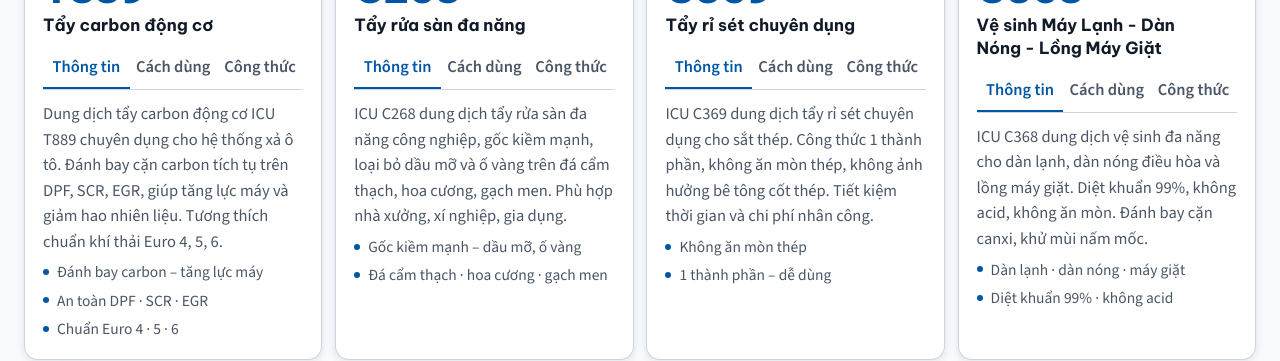
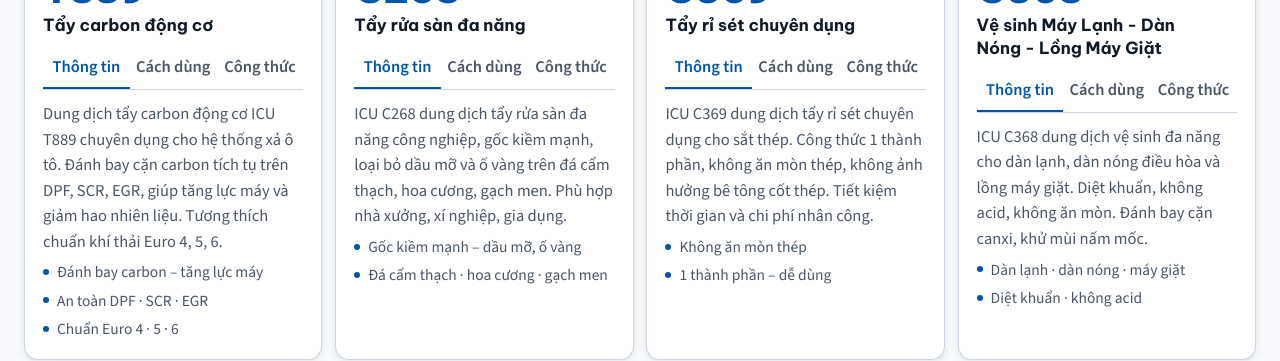
Before and after one commit to DavidThoai/icu-pro-vn, a React (Vite) app: page / in a window 1280 px wide. Shown: the part 1200-1561 px from the top of the page. Built offline with nearby package versions, Linux system fonts and the light colour scheme.

Commit message:
Xoa claim diet khuan 99% va 99,9% (chua co ho so kiem nghiem); form lien he tu mo email soan san khi submit

```diff
--- a/src/components/contact.jsx
+++ b/src/components/contact.jsx
@@ -21,6 +21,7 @@
     ? 'Số điện thoại chưa đúng — ví dụ: 0912 345 678 hoặc +84 912 345 678.'
     : ''
   const hasErrors = Boolean(nameError || phoneError)
+  const mailtoUrl = `mailto:danghanco.ltd.hcm@gmail.com?subject=${encodeURIComponent('Tư vấn sản phẩm ICU — ' + values.name.trim())}&body=${encodeURIComponent('Họ tên: ' + values.name.trim() + '\nSố điện thoại: ' + values.phone.trim() + '\nMục cần tư vấn: ' + NEED_LABELS[values.need] + '\n\n(Gửi từ trang web icu.pro.vn)')}`
 
   // Errors appear only after the field is blurred (or submit is attempted),
   // and clear immediately once the value becomes valid again.
@@ -38,7 +39,10 @@
   const onSubmit = (e) => {
     e.preventDefault()
     setSubmitTried(true)
-    if (!hasErrors) setSent(true)
+    if (!hasErrors) {
+      setSent(true)
+      setTimeout(() => { window.location.href = mailtoUrl }, 300)
+    }
   }
 
   return (
@@ -83,16 +87,14 @@
         <div className="form-card">
           {sent ? (
             <div className="form-success" role="status">
-              <p className="ok-title">Hoàn tất — gửi thông tin qua kênh phù hợp</p>
+              <p className="ok-title">Hoàn tất — thông tin đã được soạn sẵn</p>
               <p>
-                Cảm ơn {values.name.trim()}! Để ICU phản hồi nhanh nhất, vui lòng gửi
-                thông tin qua một trong các kênh bên dưới:
+                Cảm ơn {values.name.trim()}! Ứng dụng email của bạn đã được mở với nội
+                dung soạn sẵn — chỉ cần bấm Gửi là ICU nhận được ngay. Bạn cũng có thể
+                liên hệ nhanh qua Zalo hoặc điện thoại bên dưới:
               </p>
-              <a
-                className="btn btn-accent btn-block"
-                href={`mailto:danghanco.ltd.hcm@gmail.com?subject=${encodeURIComponent('Tư vấn sản phẩm ICU — ' + values.name.trim())}&body=${encodeURIComponent('Họ tên: ' + values.name.trim() + '\nSố điện thoại: ' + values.phone.trim() + '\nMục cần tư vấn: ' + NEED_LABELS[values.need] + '\n\n(Gửi từ trang web icu.pro.vn)')}`}
-              >
-                Gửi qua Email (soạn sẵn nội dung)
+              <a className="btn btn-accent btn-block" href={mailtoUrl}>
+                Gửi lại qua Email (soạn sẵn nội dung)
               </a>
               <a
                 className="btn btn-block btn-zalo"
@@ -184,9 +186,9 @@
               </div>
 
               <button type="submit" className="btn btn-accent btn-block btn-send">
-                TIẾP TỤC — CHỌN KÊNH LIÊN HỆ
+                GỬI THÔNG TIN CHO ICU
               </button>
-              <p className="form-note">Nhập thông tin, sau đó gửi qua Email / Zalo / điện thoại để ICU tư vấn trực tiếp.</p>
+              <p className="form-note">Bấm gửi — thông tin sẽ được soạn sẵn vào email gửi tới ICU. Bạn cũng có thể nhắn Zalo hoặc gọi trực tiếp.</p>
             </form>
           )}
         </div>
--- a/src/components/formula.jsx
+++ b/src/components/formula.jsx
@@ -32,7 +32,7 @@
       {
         name: 'C368 — Vệ sinh Máy Lạnh - Dàn Nóng - Lồng Máy Giặt',
         who: 'C368',
-        desc: 'Dung dịch gốc kiềm cao, không acid, an toàn cho nhôm và đồng. Kết hợp chất diệt khuẩn (quaternary ammonium compound) diệt 99% vi khuẩn, nấm mốc. Đánh bay cặn canxi (limescale) trên dàn lạnh, dàn nóng. Khử mùi nấm mốc bằng enzym phân giải.',
+        desc: 'Dung dịch gốc kiềm cao, không acid, an toàn cho nhôm và đồng. Kết hợp chất diệt khuẩn (quaternary ammonium compound) diệt vi khuẩn, nấm mốc. Đánh bay cặn canxi (limescale) trên dàn lạnh, dàn nóng. Khử mùi nấm mốc bằng enzym phân giải.',
         ph: 'pH 10.5–11.5',
         temp: 'Pha 1:1 đến 1:6',
         ingredients: 'Kiềm hữu cơ, QAC (chất diệt khuẩn), enzym phân giải, chất bám dính, nước tinh khiết.',
@@ -108,7 +108,7 @@
       {
         name: 'FURRYSHINE - Enzyme Khử Mùi Nước Tiểu (Pet)',
         who: 'FURRYSHINE',
-        desc: 'Diệt khuẩn 99% bằng hợp chất amoni bậc 4 (QAC) nồng độ an toàn, không để lại hóa chất độc hại khi thú cưng liếm. Dùng cho sàn nhà, chuồng nuôi, khu vực ăn uống. Hương tràm trà dịu nhẹ.',
+        desc: 'Diệt khuẩn bằng hợp chất amoni bậc 4 (QAC) nồng độ an toàn, không để lại hóa chất độc hại khi thú cưng liếm. Dùng cho sàn nhà, chuồng nuôi, khu vực ăn uống. Hương tràm trà dịu nhẹ.',
         ph: 'pH 7.5–8.5',
         temp: 'Pha 10 ml / 1 lít nước, không cần xả lại',
         ingredients: 'QAC (chất diệt khuẩn), tinh dầu tràm trà, chất hoạt động bề mặt thực vật, nước tinh khiết.',
--- a/src/components/petcare.jsx
+++ b/src/components/petcare.jsx
@@ -23,7 +23,7 @@
 
 const reviews = [
   { name: 'Minh Anh', pet: 'Poodle · 3 tuổi', text: 'Boss hết hôi sau 2 lần tắm. Lông mềm không bị xơ, mùi tràm trà dễ chịu.', before: 'Lông rối, có mùi', after: 'Lông mềm, sạch khuẩn' },
-  { name: 'Trần Hoàng', pet: 'Mèo Anh lông ngắn · 2 tuổi', text: 'Sàn nhà sạch không để lại hóa chất, mèo liếm an toàn. Rất yên tâm.', before: 'Sàn có vết ố, mùi', after: 'Sàn sạch, khử mùi 99%' },
+  { name: 'Trần Hoàng', pet: 'Mèo Anh lông ngắn · 2 tuổi', text: 'Sàn nhà sạch không để lại hóa chất, mèo liếm an toàn. Rất yên tâm.', before: 'Sàn có vết ố, mùi', after: 'Sàn sạch, khử mùi' },
   { name: 'Lê Thy', pet: 'Corgi · 4 tuổi', text: 'Tắm xong da boss không đỏ, không ngứa. Sẽ mua định kỳ.', before: 'Da khô, ngứa', after: 'Da khỏe, lông bóng' },
 ]
 
@@ -139,7 +139,7 @@
           <span className="petcare-mech-arrow">→</span>
           <div className="petcare-mech-card after">
             <span className="petcare-mech-label">Sau</span>
-            <p>Sạch khuẩn 99%, màng bảo vệ tự nhiên. Lông mềm mượt, da khỏe mạnh.</p>
+            <p>Sạch khuẩn, màng bảo vệ tự nhiên. Lông mềm mượt, da khỏe mạnh.</p>
           </div>
         </div>
       </div>
--- a/src/components/products.jsx
+++ b/src/components/products.jsx
@@ -116,10 +116,10 @@
         img: c368, alt: 'ICU C368 vệ sinh đa năng dàn lạnh máy giặt', code: 'C368', badge: 'new', name: 'Vệ sinh Máy Lạnh - Dàn Nóng - Lồng Máy Giặt',
         gallery: [c368_1, c368_2, c368_3, c368_4],
         video: c368Video,
-        seo: 'ICU C368 dung dịch vệ sinh đa năng cho dàn lạnh, dàn nóng điều hòa và lồng máy giặt. Diệt khuẩn 99%, không acid, không ăn mòn. Đánh bay cặn canxi, khử mùi nấm mốc.',
-        claims: ['Dàn lạnh · dàn nóng · máy giặt', 'Diệt khuẩn 99% · không acid'],
+        seo: 'ICU C368 dung dịch vệ sinh đa năng cho dàn lạnh, dàn nóng điều hòa và lồng máy giặt. Diệt khuẩn, không acid, không ăn mòn. Đánh bay cặn canxi, khử mùi nấm mốc.',
+        claims: ['Dàn lạnh · dàn nóng · máy giặt', 'Diệt khuẩn · không acid'],
         use: 'Dàn lạnh/nóng: pha 1:1 đến 1:6. Lồng máy giặt: đổ 100–200 ml mỗi chu kỳ. Để 5–10 phút rồi xả sạch.',
-        formula: 'Dung dịch gốc kiềm cao, không acid, an toàn cho nhôm và đồng. Diệt khuẩn 99%.',
+        formula: 'Dung dịch gốc kiềm cao, không acid, an toàn cho nhôm và đồng. Diệt khuẩn.',
       },
       {
         img: c686, alt: 'ICU C686 trợ hàn thiếc nhôm inox', code: 'C686', badge: 'new', name: 'Trợ hàn - Kim Loại',
@@ -202,8 +202,8 @@
         img: fs03_main, alt: 'Furryshine Enzyme khử mùi nước tiểu thú cưng', code: 'FURRYSHINE', name: 'Enzyme Khử Mùi Nước Tiểu (Pet)', badge: 'bestseller',
         gallery: [fs03_1, fs03_2, fs03_3, fs03_4],
         video: fs03Video,
-        seo: 'Furryshine Enzyme khử mùi nước tiểu, phân chó mèo tận gốc bằng enzyme tự nhiên. Diệt khuẩn 99,9%, an toàn tuyệt đối cho thú cưng và gia đình. Dùng cho nền nhà, chuồng nuôi, khay vệ sinh, nệm thú cưng. Hương bạc hà tự nhiên, thân thiện môi trường.',
-        claims: ['Khử mùi nước tiểu tận gốc 99,9%', 'Enzyme tự nhiên - an toàn cho thú cưng', 'Nền nhà - chuồng - khay vệ sinh - nệm'],
+        seo: 'Furryshine Enzyme khử mùi nước tiểu, phân chó mèo tận gốc bằng enzyme tự nhiên. Diệt khuẩn, an toàn tuyệt đối cho thú cưng và gia đình. Dùng cho nền nhà, chuồng nuôi, khay vệ sinh, nệm thú cưng. Hương bạc hà tự nhiên, thân thiện môi trường.',
+        claims: ['Khử mùi nước tiểu tận gốc', 'Enzyme tự nhiên - an toàn cho thú cưng', 'Nền nhà - chuồng - khay vệ sinh - nệm'],
         use: 'Xịt trực tiếp lên vùng cần xử lý, để 5-10 phút cho enzyme thấm sâu, lau sạch hoặc để khô tự nhiên. Lặp lại nếu mùi nặng.',
         formula: 'Enzyme sinh học tự nhiên, vi sinh có lợi, hương bạc hà. Không chứa hóa chất độc hại, phân hủy sinh học an toàn.',
       },
```
